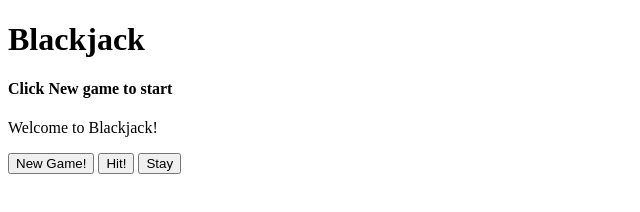
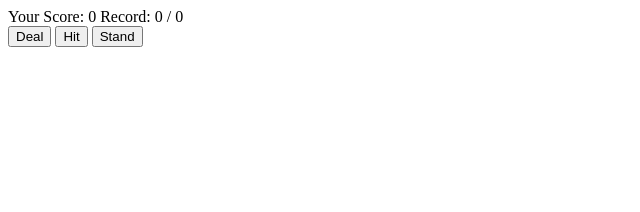
Before and after one commit to sandib18/-MS_Ms04_Pegasus_Tep_Hyderabad_2020_8, a plain HTML site: page Blackjack/index.html in a window 1280 px wide. Shown: the whole page, without its empty margins (0-640 px from the left). Drawn offline with nearby package versions, Linux system fonts and the light colour scheme.

Commit message:
Update index.html

```diff
--- a/Blackjack/index.html
+++ b/Blackjack/index.html
@@ -1,20 +1,17 @@
-<!DOCTYPE html>
-<html>
-
-  <head>
-    <link rel="stylesheet" href="style.css">
-  </head>
-
-  <body>
-    <h1>Blackjack</h1>
-    <h4>Click New game to start</h4>
-
-    <p id="text-area">Welcome to Blackjack!</p>
-    <button id="new-game-button">New Game!</button>
-    <button id="hit-button">Hit!</button>
-    <button id="stay-button">Stay</button>
-
-    <script src="script.js"></script>
-  </body>
-
+<!doctype html>
+<html lang="en">
+	<head>
+		<title>BlackJack</title>
+		<link rel="stylesheet" href="style.css" />
+	</head>
+	<body>
+		<div id="dealerHand"></div>
+		<div id="yourHand"></div>
+		<div id="yourScore">Your Score: <span class="digits">0</span> Record: <span id="wins">0</span>&nbsp;/&nbsp;<span id="losses">0</span></div>
+		<button id="deal">Deal</button>
+		<button id="hitMe">Hit</button>
+		<button id="stand">Stand</button>
+		<script src="http://code.jquery.com/jquery-1.7.2.min.js"></script>
+		<script src="script.js"></script>
+	</body>
 </html>
```
